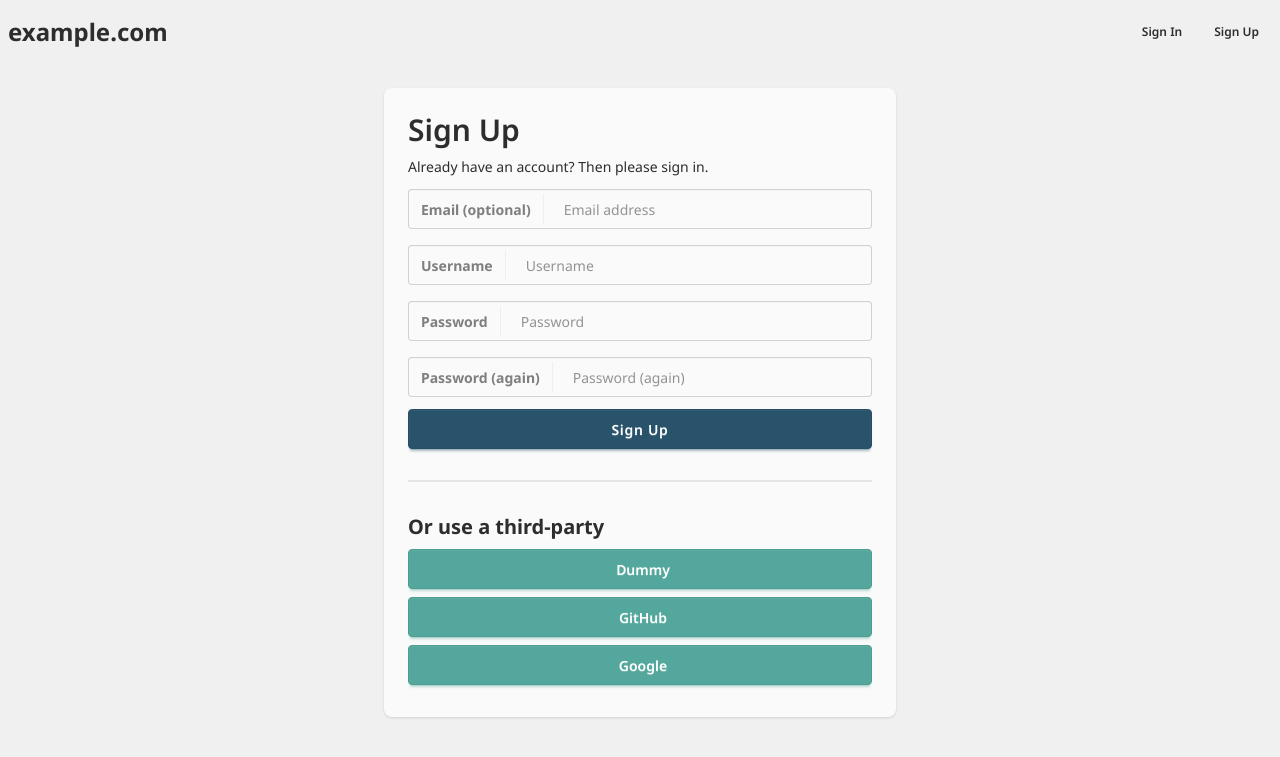
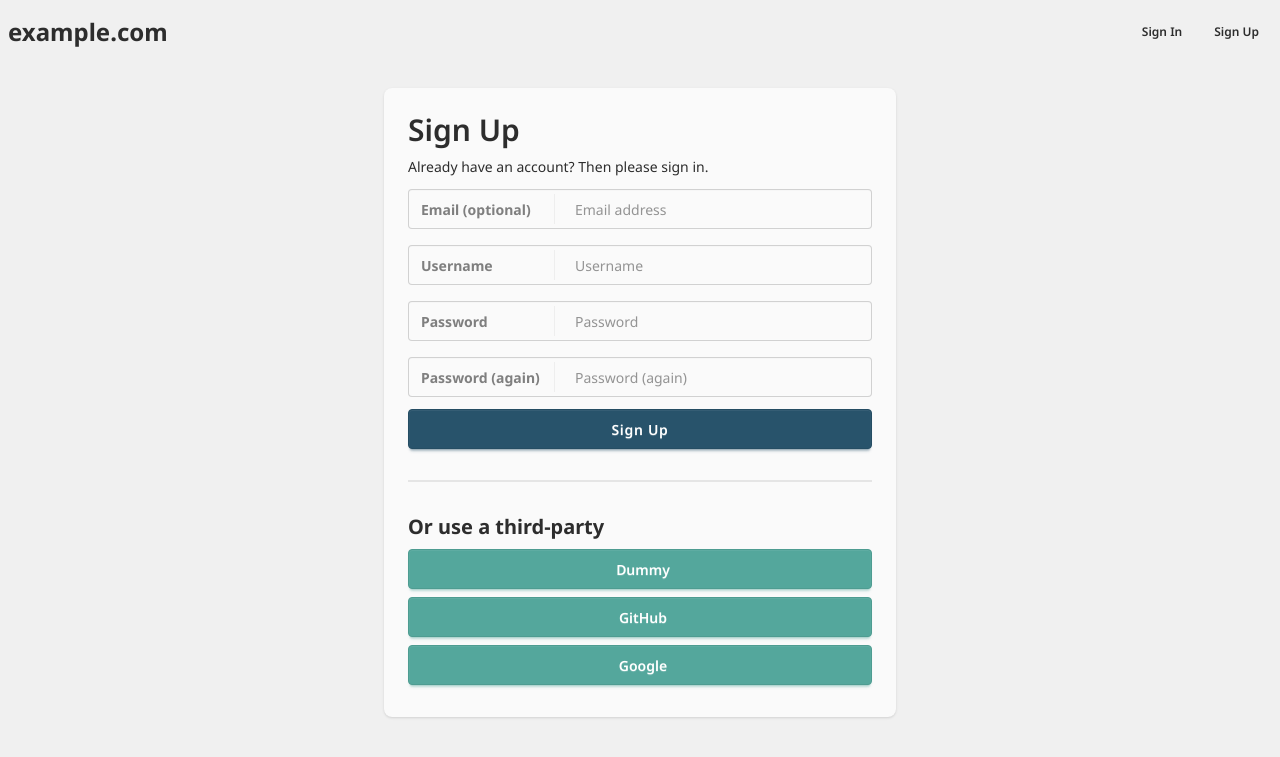
Before and after one commit to kitware-resonant/django-auth-style, a Django app: page /accounts/signup/ in a window 1280 px wide. Shown: the top 757 px of the page. Run offline with Django 4.2, Linux system fonts and the light colour scheme; style sheets or scripts are compiled from the project's sources; parts of the project's set-up code (start-up, migrations or seed data) failed here and were passed over; some libraries are stand-ins or nearby versions.

Commit message:
Attempt to align form field labels

```diff
--- a/auth_style/templates/allauth/elements/field.html
+++ b/auth_style/templates/allauth/elements/field.html
@@ -82,7 +82,7 @@
       </label>
     {% elif attrs.unlabeled %}
       <label class="{{ input_classes }}">
-        <span class="font-bold label">{% slot label %}{% endslot %}</span>
+        <span class="font-bold label basis-1/3 shrink-0">{% slot label %}{% endslot %}</span>
         {{ input }}
       </label>
     {% else %}
```
Also changed, not shown: tests/snapshots/test_render/test_render_logged_out/test_render_logged_out[dark-chromium-account_login][linux].png, tests/snapshots/test_render/test_render_logged_out/test_render_logged_out[dark-chromium-account_signup][linux].png, tests/snapshots/test_render/test_render_logged_out/test_render_logged_out[light-chromium-account_login][linux].png, tests/snapshots/test_render/test_render_logged_out/test_render_logged_out[light-chromium-account_signup][linux].png, tests/snapshots/test_render/test_render_non_form_errors/test_render_non_form_errors[dark-chromium][linux].png, tests/snapshots/test_render/test_render_non_form_errors/test_render_non_form_errors[light-chromium][linux].png.
